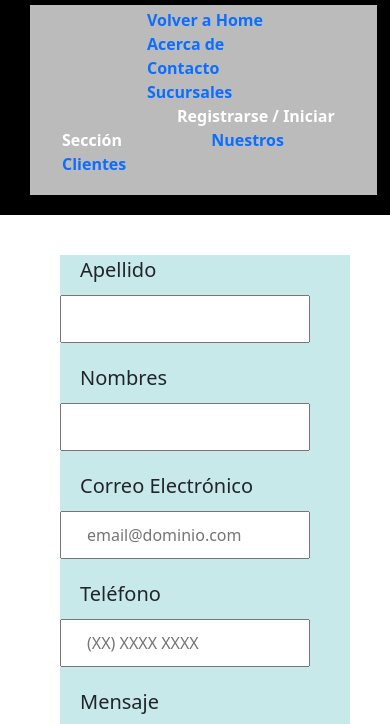
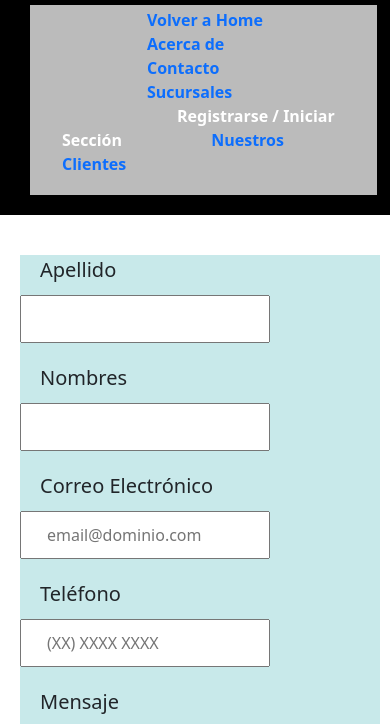
Before and after one commit to karcris259bar/24124_Act_7JS-Bootstrap, a plain HTML site: page registrarse.html in a window 390 px wide. Shown: the part 100-824 px from the top of the page. Drawn offline with nearby package versions, Linux system fonts and the light colour scheme.

Commit message:
3er repo Responsive sucursal

```diff
--- a/aCercaDe.css
+++ b/aCercaDe.css
@@ -116,10 +116,11 @@ h5 {
     margin-top: 40px;
 }
 
+/* Esto es Registrarse */
 form{
     margin: 40px 0;
-    margin-left: 60px;
-    margin-right: 40px;
+    margin-left: 20px;
+    margin-right: 10px;
     background: rgba(180, 225, 227, 0.733);
 }
 form label, form legend {
```
